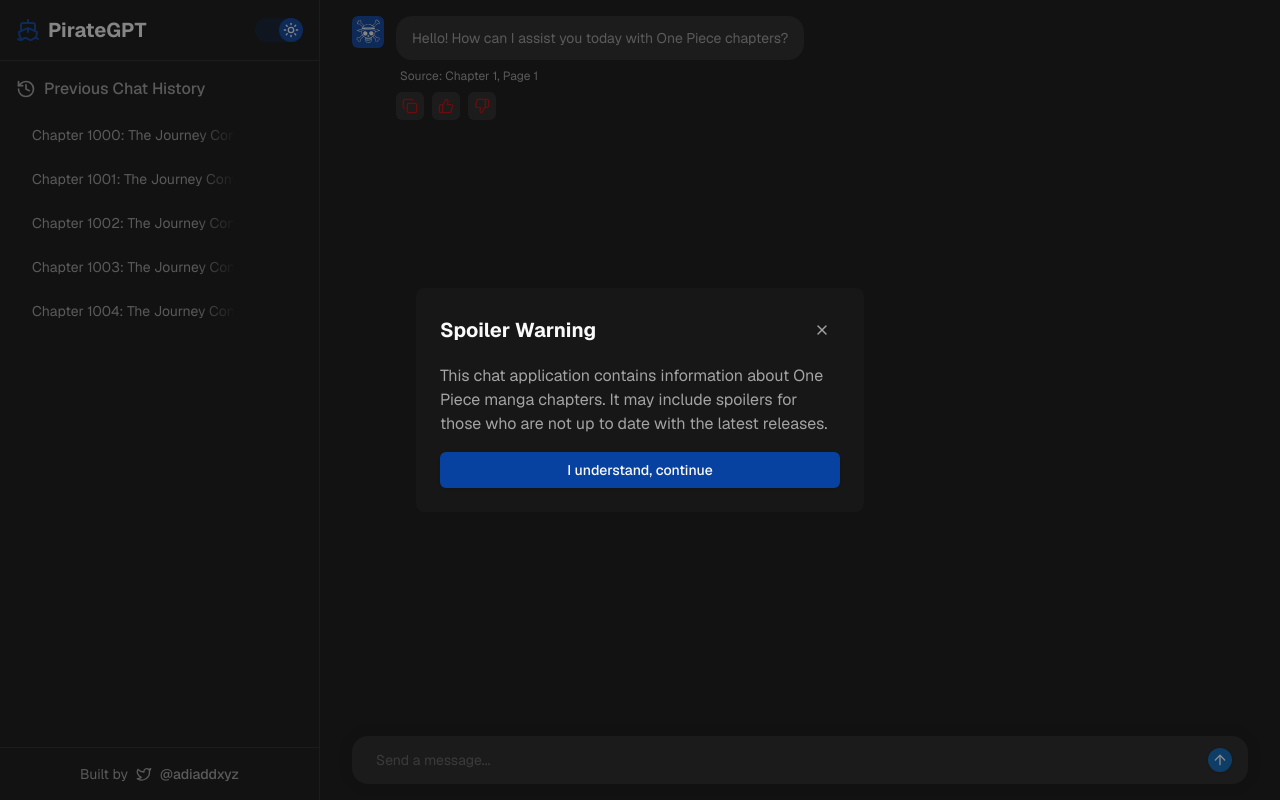
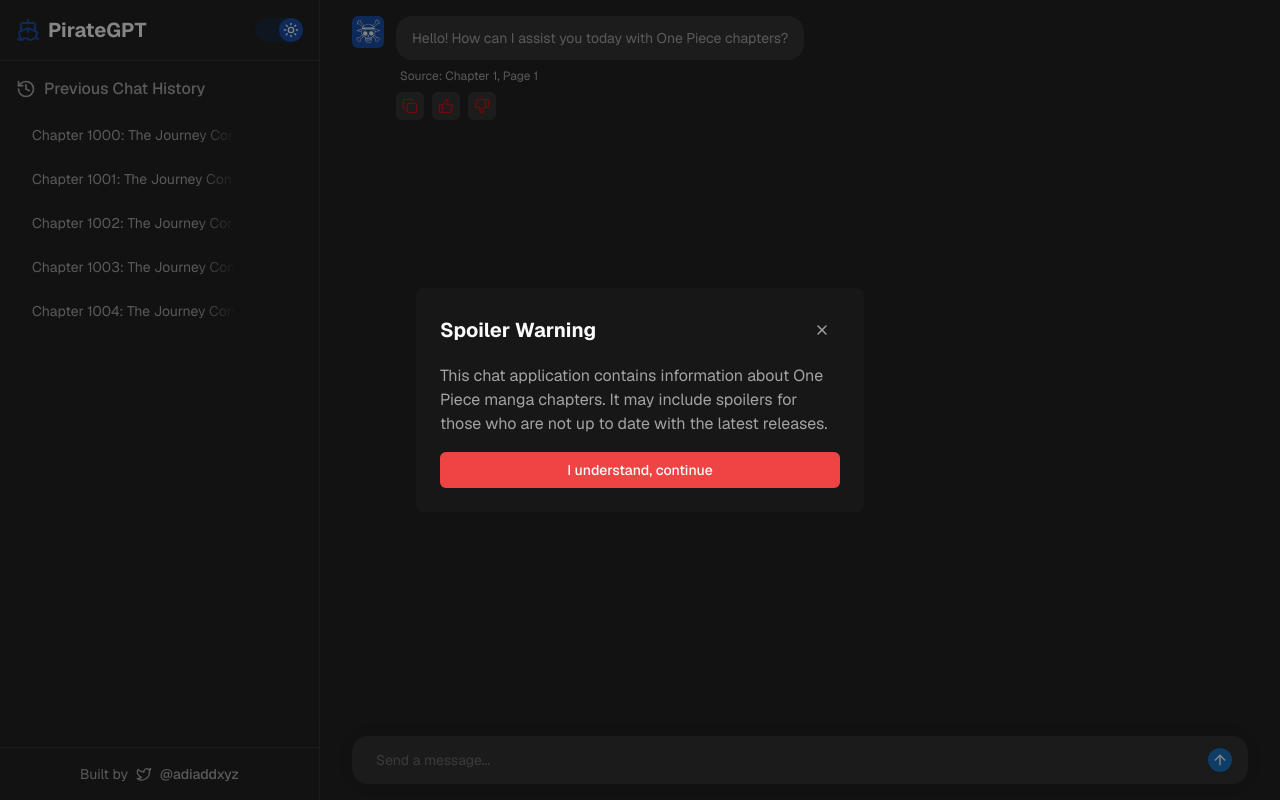
Before and after one commit to adiadd/pirategpt, a Next.js app: page / in a window 1280 px wide. Built offline with nearby package versions, Linux system fonts and the light colour scheme.

Commit message:
fix: adjusting spoiler button

```diff
--- a/src/components/spoiler-modal.tsx
+++ b/src/components/spoiler-modal.tsx
@@ -1,9 +1,9 @@
 "use client";
 
-import { useState, useEffect } from "react";
+import { AnimatePresence, motion } from "framer-motion";
 import { X } from "lucide-react";
+import { useEffect, useState } from "react";
 import { Button } from "~/components/ui/button";
-import { motion, AnimatePresence } from "framer-motion";
 
 export function SpoilerModal() {
   const [isOpen, setIsOpen] = useState(true);
@@ -52,7 +52,8 @@
               with the latest releases.
             </p>
             <Button
-              className="w-full bg-primary text-primary-foreground transition-opacity hover:opacity-90 dark:bg-primary-light dark:text-primary-foreground-light"
+              className="w-full"
+              variant="destructive"
               onClick={closeModal}
             >
               I understand, continue
```
